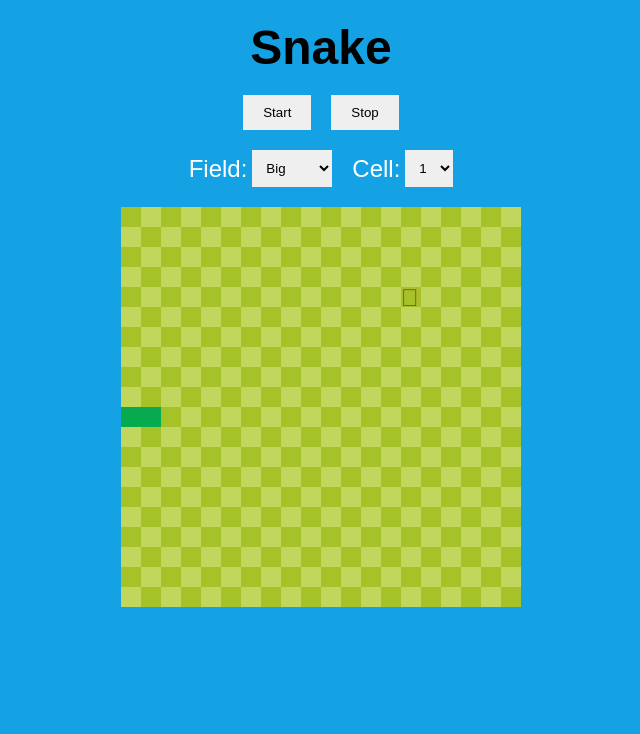
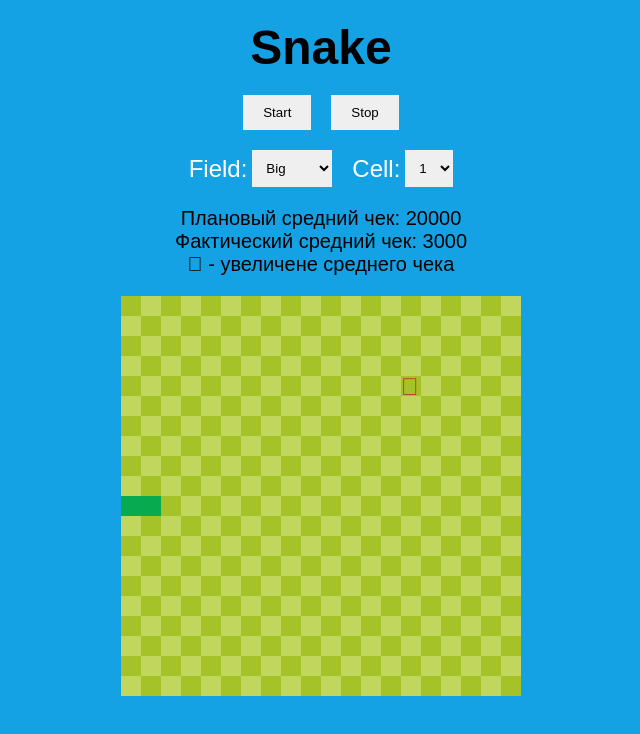
Before and after one commit to Ronic404/snake, a React (Create React App) app: page / in a window 1280 px wide. Shown: the top 734 px of the page, without its empty margins (319-959 px from the left). Built offline with nearby package versions, Linux system fonts and the light colour scheme.

Commit message:
add Goal

```diff
--- a/src/App.tsx
+++ b/src/App.tsx
@@ -1,6 +1,7 @@
 import { FC } from 'react';
 
 import Canvas from './components/Canvas';
+import Goal from './components/Goal';
 import Header from './components/Header';
 import Settings from './components/Settings';
 import StartStop from './components/StartStop';
@@ -11,6 +12,7 @@ const App: FC = () => {
       <Header />
       <StartStop />
       <Settings />
+      <Goal />
       <Canvas />
     </div>
   );
--- a/src/components/Canvas.tsx
+++ b/src/components/Canvas.tsx
@@ -6,7 +6,7 @@ import { IPlacePoint, CustomCanvasType } from '../interfaces';
 import randomPlace from '../tools/randomPlace';
 
 import { IState } from '../redux/reducer';
-import { changeDirection, changeSnake } from '../redux/actions';
+import { changeCheck, changeDirection, changeSnake, resetCheck } from '../redux/actions';
 
 import head_up from '../assets/img/head-up.png';
 import head_right from '../assets/img/head-right.png';
@@ -22,7 +22,7 @@ const FieldCanvas = styled.canvas`
 `;
 
 const Canvas: FC = () => {
-  const { fieldSize, cellSize, initialSnake, snake, direction } = useSelector((state: IState) => state);
+  const { fieldSize, cellSize, initialSnake, snake, direction, factCheck, planCheck } = useSelector((state: IState) => state);
   const [applePosition, setApplePosition] = useState<IPlacePoint>(randomPlace(fieldSize, cellSize));
   const refField = useRef<HTMLCanvasElement | null>(null);
   const dispatch = useDispatch();
@@ -78,9 +78,16 @@ const Canvas: FC = () => {
     if (!ctx) throw new Error("Where's my 2d context?!");
     if (snake[0].x === applePosition.x && snake[0].y === applePosition.y) {
       setApplePosition(randomPlace(fieldSize, cellSize));
-      dispatch(changeSnake([...snake, { x: snake[snake.length - 1].x, y: snake[snake.length - 1].y } ]))
+      dispatch(changeSnake([...snake, { x: snake[snake.length - 1].x, y: snake[snake.length - 1].y } ]));
+      dispatch(changeCheck());
     }
-  }, [applePosition.x, applePosition.y, cellSize, dispatch, fieldSize, snake])
+    if (factCheck === planCheck) {
+      alert('Средний чек в норме. А что у нас с количеством сделок?');
+      dispatch(changeDirection(null));
+      dispatch(changeSnake(initialSnake));
+      dispatch(resetCheck());
+    }
+  }, [applePosition.x, applePosition.y, cellSize, dispatch, factCheck, fieldSize, initialSnake, planCheck, snake])
 
   const moving = useCallback((): void => {
     const newSnake = snake.slice(0);
@@ -162,7 +169,7 @@ const Canvas: FC = () => {
     draw(ctx);
     eating(ctx);
     gameOver();
-    const speed = setInterval(moving, 200);
+    const speed = setInterval(moving, 150);
     return () => { clearInterval(speed) }
   }, [draw, eating, gameOver, moving]);
 
--- /dev/null
+++ b/src/components/Goal.tsx
@@ -0,0 +1,28 @@
+import { FC } from 'react';
+import { useSelector } from 'react-redux';
+import styled from 'styled-components';
+
+import { IState } from '../redux/reducer';
+
+const DivGoal = styled.div`
+  font-size: 2em;
+  text-align: center;
+  margin-bottom: 1em;
+`;
+
+const ParagraphGoal = styled.p`
+`;
+
+const Goal: FC = () => {
+  const { factCheck: fact, planCheck: plan } = useSelector((state: IState) => state);
+
+  return (
+    <DivGoal>
+      <ParagraphGoal>Плановый средний чек: {plan}</ParagraphGoal>
+      <ParagraphGoal>Фактический средний чек: {fact}</ParagraphGoal>
+      <ParagraphGoal> - увеличене среднего чека</ParagraphGoal>
+    </DivGoal>
+  )
+}
+
+export default Goal;
--- a/src/redux/actions.ts
+++ b/src/redux/actions.ts
@@ -5,6 +5,8 @@ export enum actionTypes {
   CHANGE_SNAKE = 'CHANGE_SNAKE',
   CHANGE_FIELD_SIZE = 'CHANGE_FIELD_SIZE',
   CHANGE_CELL_SIZE = 'CHANGE_CELL_SIZE',
+  CHANGE_CHECK = 'CHANGE_CHECK',
+  RESET_CHECK = 'RESET_CHECK',
 }
 
 interface ICD {
@@ -26,7 +28,15 @@ interface ICC {
   payload: number;
 }
 
-export type IAction = ICD | ICS | ICF | ICC;
+interface ICCh {
+  type: actionTypes.CHANGE_CHECK;
+}
+
+interface IRCh {
+  type: actionTypes.RESET_CHECK;
+}
+
+export type IAction = ICD | ICS | ICF | ICC | ICCh | IRCh;
 
 export function changeDirection(direction: string | null): ICD {
   return {
@@ -55,3 +65,15 @@ export function changeCellSize(size: number): ICC {
     payload: size,
   }
 }
+
+export function changeCheck(): ICCh {
+  return {
+    type: actionTypes.CHANGE_CHECK,
+  }
+}
+
+export function resetCheck(): IRCh {
+  return {
+    type: actionTypes.RESET_CHECK,
+  }
+}
--- a/src/redux/reducer.ts
+++ b/src/redux/reducer.ts
@@ -7,6 +7,8 @@ export interface IState {
   direction: string | null;
   initialSnake: IPlacePoint[];
   snake: IPlacePoint[];
+  factCheck: number;
+  planCheck: number;
 }
 
 const initialState: IState = {
@@ -23,6 +25,8 @@ const initialState: IState = {
   get snake() {
     return this.initialSnake;
   },
+  factCheck: 3000,
+  planCheck: 20000,
 }
 
 export default function reducer(state: IState = initialState, action: IAction): IState {
@@ -47,6 +51,16 @@ export default function reducer(state: IState = initialState, action: IAction):
         ...state,
         cellSize: +action.payload,
       }
+    case actionTypes.CHANGE_CHECK:
+      return {
+        ...state,
+        factCheck: state.factCheck + 1000,
+      }
+    case actionTypes.RESET_CHECK:
+      return {
+        ...state,
+        factCheck: 3000,
+      }
     default:
       return state;
   }
```
